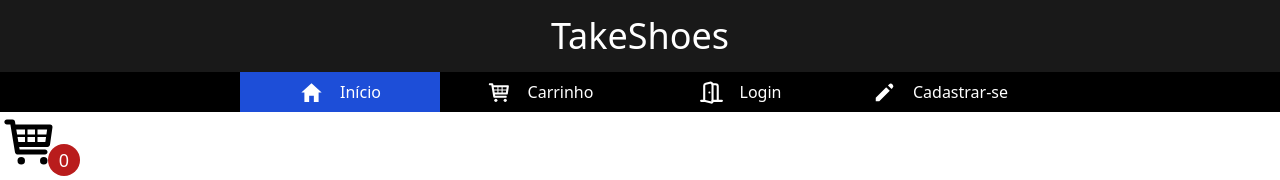
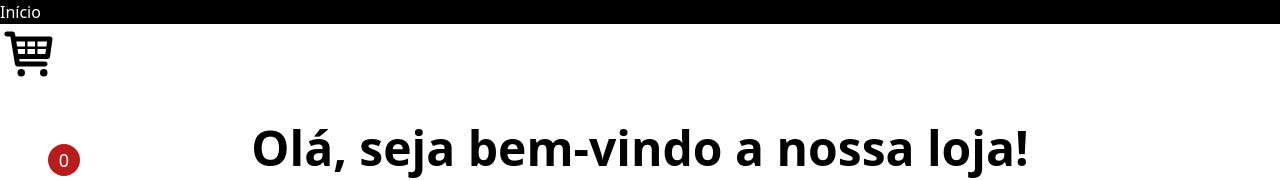
Before and after one commit to Pettzr/takeshoes-private, a Next.js app: page / in a window 1280 px wide. Shown: the top 180 px of the page. Built offline with nearby package versions, Linux system fonts and the light colour scheme; no server answers; the database is empty.

Commit message:
inicio navbar

```diff
--- a/src/app/layout.tsx
+++ b/src/app/layout.tsx
@@ -25,7 +25,6 @@ export default function RootLayout({ children }: { children: React.ReactNode })
                 <ToastifyProvider/>
                 <ScrollToTop />
                 <Header />
-                <NavBar />
                 <CartIcon />
                 <main className='flex min-h-screen w-screen' >
                 {children}
--- a/src/ui/client/MarketingCarousel/index.tsx
+++ b/src/ui/client/MarketingCarousel/index.tsx
@@ -4,7 +4,7 @@ import { NextPage } from 'next';
 import SlickCarousel from '@/src/ui/client/SlickCarousel';
 import { useEffect, useState } from 'react';
 
-export default function MarketingCarousel({}: NextPage) {
+export default function MarketingCarousel() {
   const [images, setImages] = useState<string[]>([]);
 
   useEffect(() => {
--- a/src/ui/components/Header/index.tsx
+++ b/src/ui/components/Header/index.tsx
@@ -1,7 +1,9 @@
+import NavBar from "../NavBar";
+
 export default function Header() {
     return (
         <div className="justify-center bg-black/90 h-auto">
-            <h1 className="text-center text-white p-4 text-4xl">TakeShoes</h1>
+            <NavBar/>
         </div>
     )
 }
--- a/src/ui/components/NavBar/index.tsx
+++ b/src/ui/components/NavBar/index.tsx
@@ -13,27 +13,16 @@ import { HiPencil } from "react-icons/hi";
 
 
 export default function NavBar() {
-    const { data: session } = useSession()
-    const pathname = usePathname()
-    let icons = session?.user.role === "admin" ? [IoMdHome, TiShoppingCart, FaUser, MdAdminPanelSettings ] : session ? [ IoMdHome, TiShoppingCart, FaUser ] : [IoMdHome, TiShoppingCart, LuDoorOpen, HiPencil   ]
-    let links = session?.user.role === "admin" ? ["/", "/carrinho", '/perfil' ,"/admin" ] : session ? ["/", "/carrinho", '/perfil' ] : ["/", "/carrinho", '/entrar', '/cadastrar' ]
-    let pages = session?.user.role === "admin" ? ['Início', 'Carrinho', 'Perfil', 'Admin' ] : session ? ['Início', 'Carrinho', 'Perfil' ] : ['Início', 'Carrinho', 'Login', 'Cadastrar-se' ]
+    let links = ["/entrar"]
+    let pages = ['Início']
 
     return (
-        <div className="flex bg-black w-full items-center">
-            <ul className="flex w-full justify-center text-white text-center ">
-                {icons.map((IconComponent, index) => (
-                    <Link href={links[index]} key={index} >
-                        <li className={clsx(
-                            'flex cursor-pointer h-[40px] w-[200px] justify-center hover:bg-blue-500 items-center gap-4',
-                            links[index] === pathname? "bg-blue-700 text-white" : "",
-                        )}>
-                            <IconComponent size={25} color="white" />
-                            <h1 className="h-full flex items-center justify-center">{pages[index]}</h1>
-                        </li>
-                    </Link>
-                ))}
-            </ul>
+        <div className="flex bg-black w-full items-center text-white">
+            {links.map((link, index) => (
+                <Link href={link}>
+                    <h1>{pages[index]}</h1>
+                </Link>
+            ))}
         </div>
     )
 }
```
